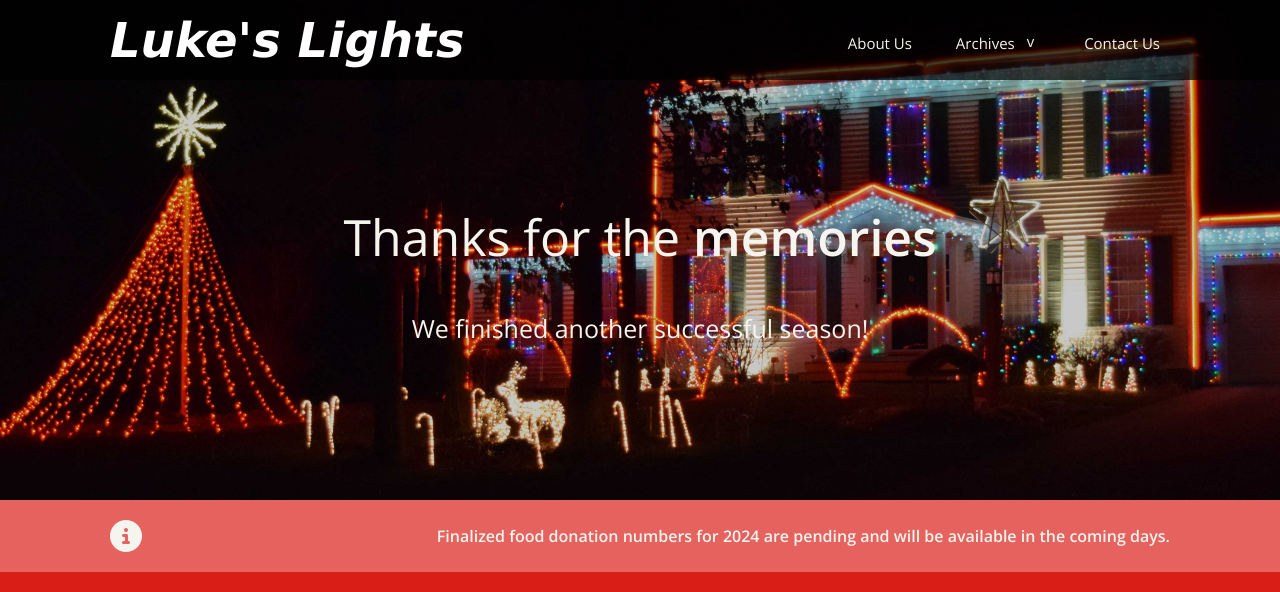
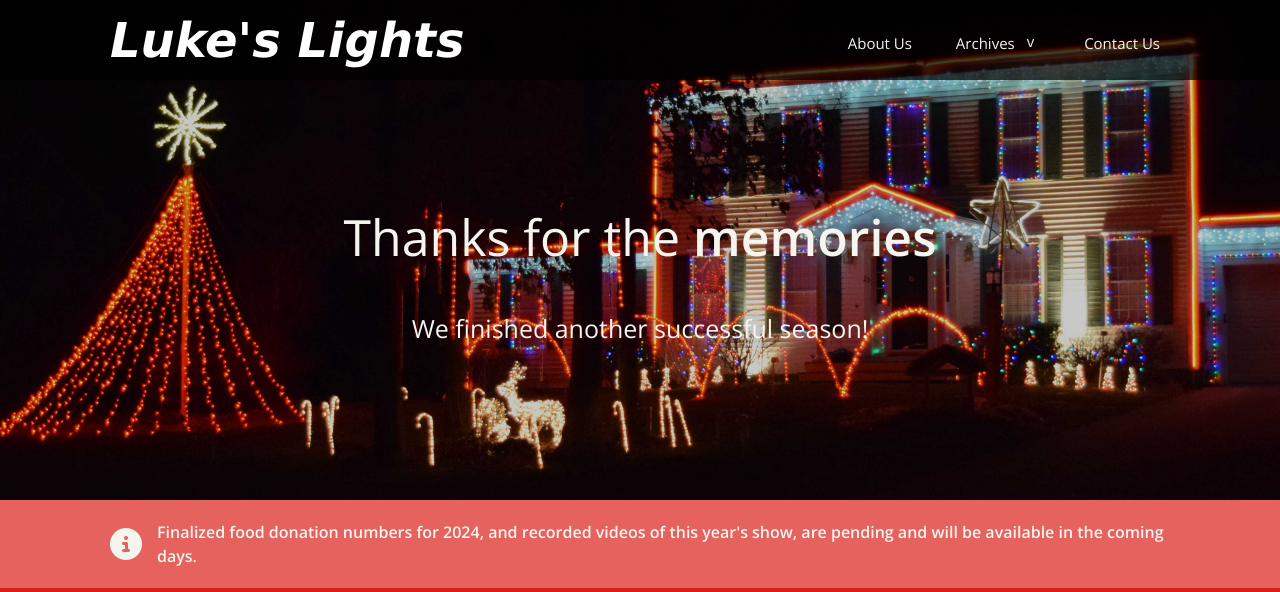
Before and after one commit to ldobson98/lukeslights, a Jekyll site: the page built from index.html, in a window 1280 px wide. Shown: the top 592 px of the page. Built offline with Jekyll 4.4.1, drawn with Linux system fonts in a browser that asks for light colours; nearby versions of some CDN libraries; grey boxes are pictures that could not be loaded.

Commit message:
Update index.html

```diff
--- a/index.html
+++ b/index.html
@@ -15,7 +15,7 @@ title: Home
   <div class="full warning warning-perm" role="notice">
     <div class="wrap">
       <i class="fas fa-info-circle"></i>
-      <p><b>Finalized food donation numbers for 2024 are pending and will be available in the coming days.</b>
+      <p><b>Finalized food donation numbers for 2024, and recorded videos of this year's show, are pending and will be available in the coming days.</b>
     </div>
   </div>
   <div class="wrap">
```
